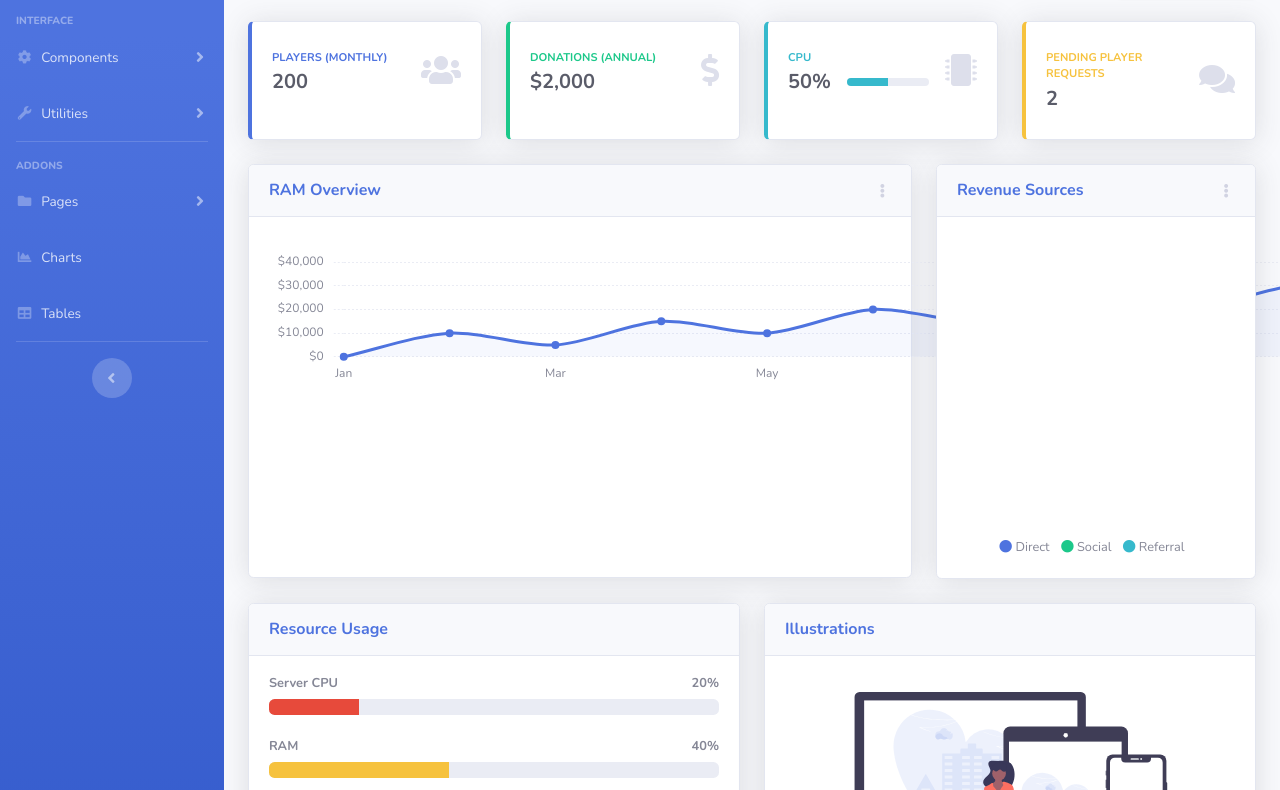
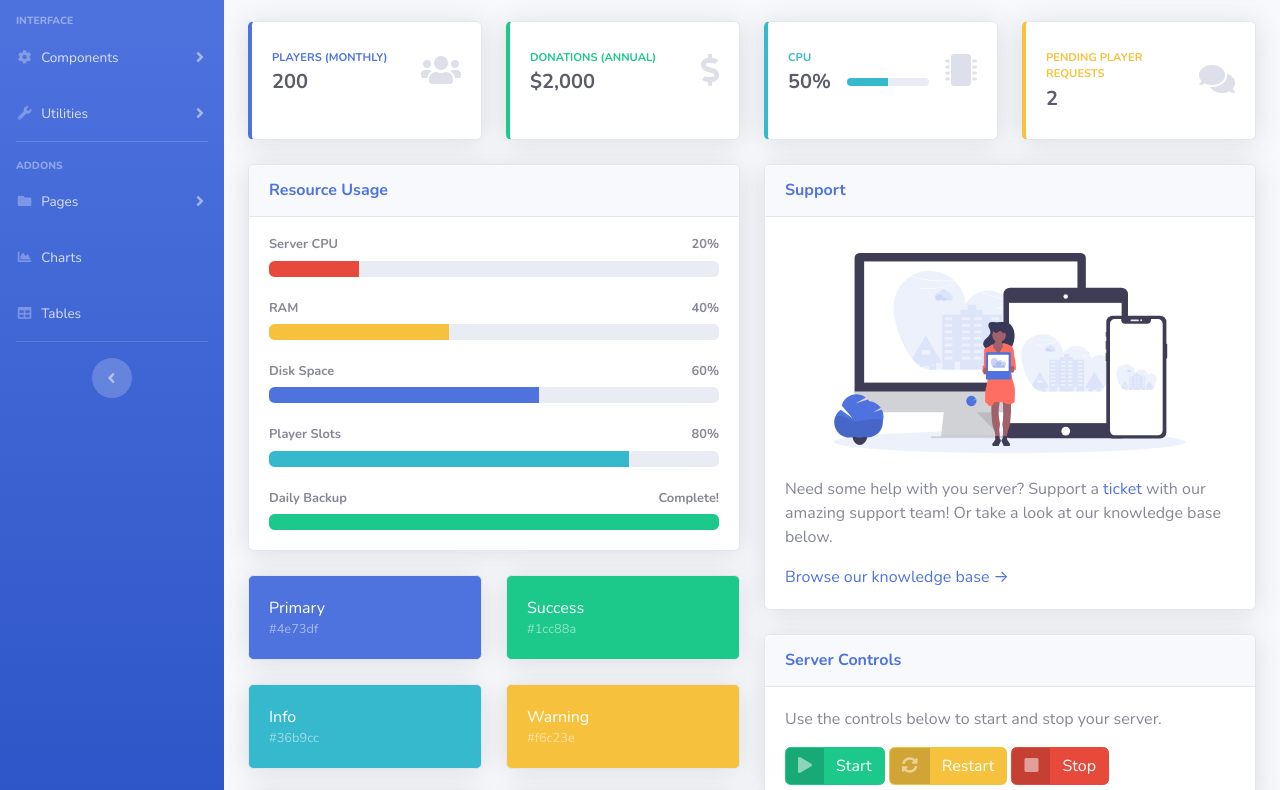
Before and after one commit to LDWme/Craft-Panel, a website with bundled scripts: page index.html in a window 1280 px wide. Shown: the part 131-921 px from the top of the page. Built offline with nearby package versions, Linux system fonts and the light colour scheme.

Commit message:
Added server controls and support modual

```diff
--- a/index.html
+++ b/index.html
@@ -419,78 +419,6 @@
           </div>
 
           <!-- Content Row -->
-
-          <div class="row">
-
-            <!-- Area Chart -->
-            <div class="col-xl-8 col-lg-7">
-              <div class="card shadow mb-4">
-                <!-- Card Header - Dropdown -->
-                <div class="card-header py-3 d-flex flex-row align-items-center justify-content-between">
-                  <h6 class="m-0 font-weight-bold text-primary">RAM Overview</h6>
-                  <div class="dropdown no-arrow">
-                    <a class="dropdown-toggle" href="#" role="button" id="dropdownMenuLink" data-toggle="dropdown" aria-haspopup="true" aria-expanded="false">
-                      <i class="fas fa-ellipsis-v fa-sm fa-fw text-gray-400"></i>
-                    </a>
-                    <div class="dropdown-menu dropdown-menu-right shadow animated--fade-in" aria-labelledby="dropdownMenuLink">
-                      <div class="dropdown-header">Dropdown Header:</div>
-                      <a class="dropdown-item" href="#">Action</a>
-                      <a class="dropdown-item" href="#">Another action</a>
-                      <div class="dropdown-divider"></div>
-                      <a class="dropdown-item" href="#">Something else here</a>
-                    </div>
-                  </div>
-                </div>
-                <!-- Card Body -->
-                <div class="card-body">
-                  <div class="chart-area">
-                    <canvas id="myAreaChart"></canvas>
-                  </div>
-                </div>
-              </div>
-            </div>
-
-            <!-- Pie Chart -->
-            <div class="col-xl-4 col-lg-5">
-              <div class="card shadow mb-4">
-                <!-- Card Header - Dropdown -->
-                <div class="card-header py-3 d-flex flex-row align-items-center justify-content-between">
-                  <h6 class="m-0 font-weight-bold text-primary">Revenue Sources</h6>
-                  <div class="dropdown no-arrow">
-                    <a class="dropdown-toggle" href="#" role="button" id="dropdownMenuLink" data-toggle="dropdown" aria-haspopup="true" aria-expanded="false">
-                      <i class="fas fa-ellipsis-v fa-sm fa-fw text-gray-400"></i>
-                    </a>
-                    <div class="dropdown-menu dropdown-menu-right shadow animated--fade-in" aria-labelledby="dropdownMenuLink">
-                      <div class="dropdown-header">Dropdown Header:</div>
-                      <a class="dropdown-item" href="#">Action</a>
-                      <a class="dropdown-item" href="#">Another action</a>
-                      <div class="dropdown-divider"></div>
-                      <a class="dropdown-item" href="#">Something else here</a>
-                    </div>
-                  </div>
-                </div>
-                <!-- Card Body -->
-                <div class="card-body">
-                  <div class="chart-pie pt-4 pb-2">
-                    <canvas id="myPieChart"></canvas>
-                  </div>
-                  <div class="mt-4 text-center small">
-                    <span class="mr-2">
-                      <i class="fas fa-circle text-primary"></i> Direct
-                    </span>
-                    <span class="mr-2">
-                      <i class="fas fa-circle text-success"></i> Social
-                    </span>
-                    <span class="mr-2">
-                      <i class="fas fa-circle text-info"></i> Referral
-                    </span>
-                  </div>
-                </div>
-              </div>
-            </div>
-          </div>
-
-          <!-- Content Row -->
           <div class="row">
 
             <!-- Content Column -->
@@ -597,28 +525,45 @@
 
             <div class="col-lg-6 mb-4">
 
-              <!-- Illustrations -->
+              <!-- Support -->
               <div class="card shadow mb-4">
                 <div class="card-header py-3">
-                  <h6 class="m-0 font-weight-bold text-primary">Illustrations</h6>
+                  <h6 class="m-0 font-weight-bold text-primary">Support</h6>
                 </div>
                 <div class="card-body">
                   <div class="text-center">
                     <img class="img-fluid px-3 px-sm-4 mt-3 mb-4" style="width: 25rem;" src="img/undraw_posting_photo.svg" alt="">
                   </div>
-                  <p>Add some quality, svg illustrations to your project courtesy of <a target="_blank" rel="nofollow" href="https://undraw.co/">unDraw</a>, a constantly updated collection of beautiful svg images that you can use completely free and without attribution!</p>
-                  <a target="_blank" rel="nofollow" href="https://undraw.co/">Browse Illustrations on unDraw &rarr;</a>
+                  <p>Need some help with you server? Support a <a target="_blank" rel="nofollow" href="https://undraw.co/">ticket </a >with our amazing support team! Or take a look at our knowledge base below.</p>
+                  <a target="_blank" rel="nofollow" href="https://undraw.co/">Browse our knowledge base &rarr;</a>
                 </div>
               </div>
 
               <!-- Approach -->
               <div class="card shadow mb-4">
                 <div class="card-header py-3">
-                  <h6 class="m-0 font-weight-bold text-primary">Development Approach</h6>
+                  <h6 class="m-0 font-weight-bold text-primary">Server Controls</h6>
                 </div>
                 <div class="card-body">
-                  <p>SB Admin 2 makes extensive use of Bootstrap 4 utility classes in order to reduce CSS bloat and poor page performance. Custom CSS classes are used to create custom components and custom utility classes.</p>
-                  <p class="mb-0">Before working with this theme, you should become familiar with the Bootstrap framework, especially the utility classes.</p>
+                  <p>Use the controls below to start and stop your server.</p>
+                  <a href="#" class="btn btn-success btn-icon-split">
+                    <span class="icon text-white-50">
+                      <i class="fas fa-play"></i>
+                    </span>
+                    <span class="text">Start</span>
+                  </a>
+                  <a href="#" class="btn btn-warning btn-icon-split">
+                    <span class="icon text-white-50">
+                      <i class="fas fa-sync-alt"></i>
+                    </span>
+                    <span class="text">Restart</span>
+                  </a>
+                  <a href="#" class="btn btn-danger btn-icon-split">
+                    <span class="icon text-white-50">
+                      <i class="fas fa-stop"></i>
+                    </span>
+                    <span class="text">Stop</span>
+                  </a>
                 </div>
               </div>
 
@@ -635,7 +580,7 @@
       <footer class="sticky-footer bg-white">
         <div class="container my-auto">
           <div class="copyright text-center my-auto">
-            <span>Copyright &copy; Your Website 2020</span>
+            <span>Copyright &copy; CraftPanel 2020</span>
           </div>
         </div>
       </footer>
```
